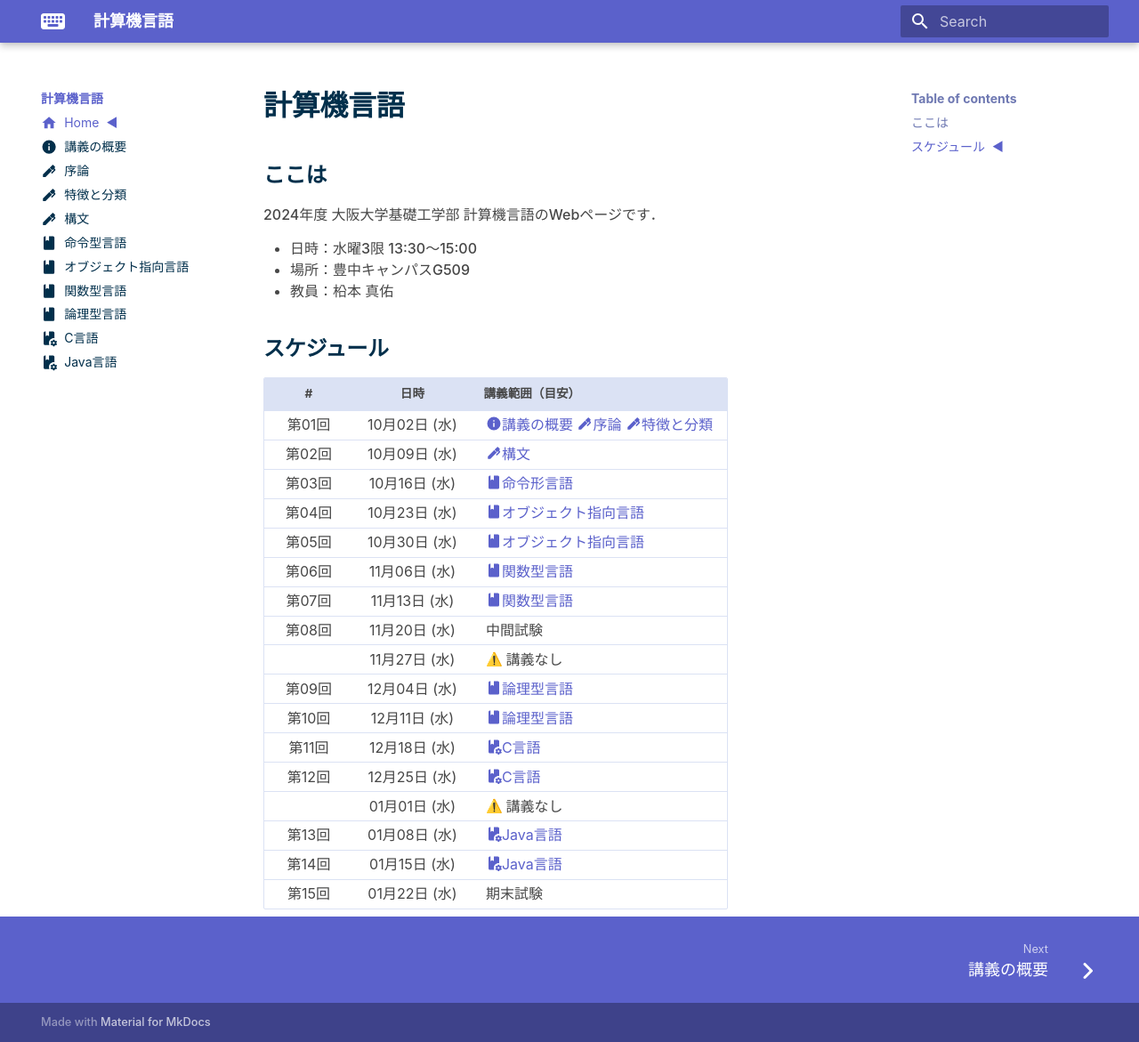
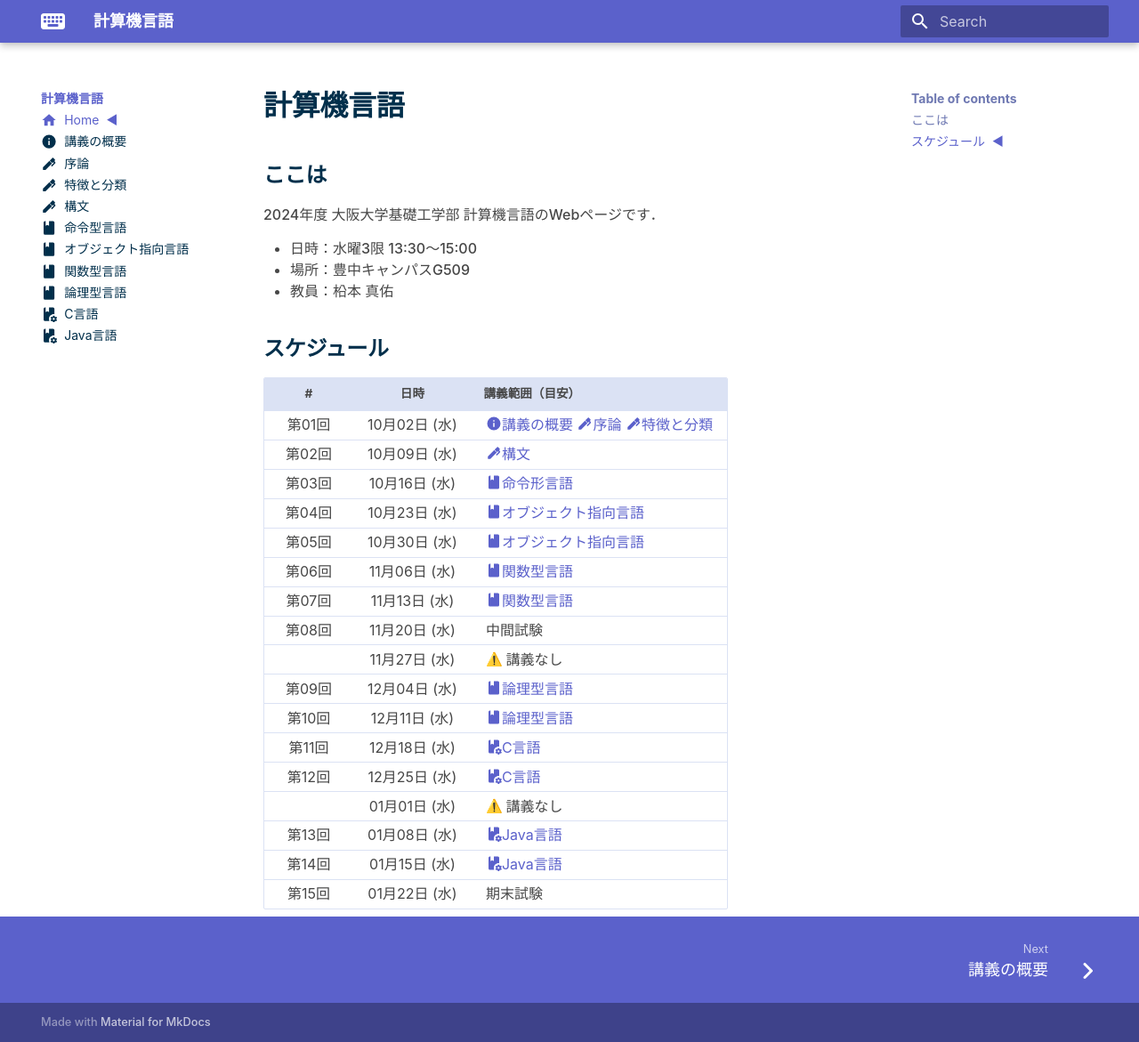
Before and after one commit to kusumotolab/lecture-program-lang, an MkDocs documentation site: the page built from docs/index.md, in a window 1280 px wide and 1171 px high. Shown: the whole window at 89% size. Built offline with MkDocs 1.6.1 and Material for MkDocs 9.7.7, drawn with Linux system fonts in a browser that asks for light colours; emoji names are drawn with the system emoji font; some web fonts are replaced.

Commit message:
tiny l&l improvement

```diff
--- a/docs/stylesheets/extra.css
+++ b/docs/stylesheets/extra.css
@@ -24,7 +24,7 @@
 }
 
 *::selection {
-    background-color: rgba(255, 255, 0, 0.4);
+    background-color: rgba(255, 255, 0, 0.3);
 }
 
 .md-nav--primary .md-nav__title[for=__drawer] {
@@ -167,13 +167,30 @@
     border: unset;
 }
 
+.md-nav a:hover {
+    background-color: #f7f9ff;
+}
+
 .md-typeset a:hover {
     text-decoration: underline;
     text-underline-offset: .15em;
 }
 
+.md-typeset a.headerlink:hover {
+    text-decoration: none;
+}
+
 .md-typeset .footnote a {
     color: unset;
+}
+
+.md-nav__link {
+    padding: 3px 0;
+    margin-top: 0;
+}
+
+.md-nav__title {
+    padding-bottom: 3px;
 }
 
 span.arithmatex mjx-container {
--- a/mkdocs.yml
+++ b/mkdocs.yml
@@ -76,10 +76,6 @@ extra_javascript: # for math
   - javascripts/mathjax.js
   - https://unpkg.com/mathjax@3/es5/tex-mml-chtml.js
 
-
-_repo_url: https://github.com/kusumotolab/lecture-program-lang
-_repo_name: kusumotolab/lecture-program-lang
-
 plugins:
   - search
   - git-revision-date-localized:
```
Also changed, not shown: docs/index.md (line endings or trailing spaces), docs/pre-features.md (line endings or trailing spaces).
